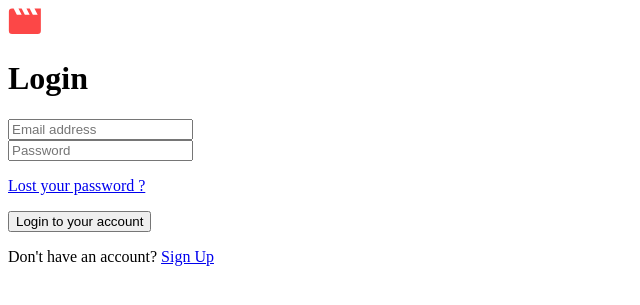
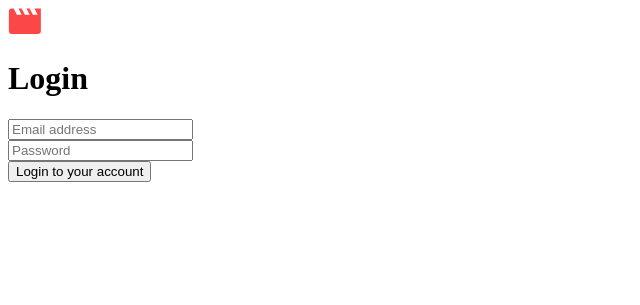
Before and after one commit to Kevin-HESSE/FEM-web-app, a Symfony app: template templates/account/authentication/login.html.twig in a window 1280 px wide. Shown: the top 305 px of the page, without its empty margins (0-640 px from the left). Run offline with Twig, Linux system fonts and the light colour scheme; the template is opened without the code that fills it, so the values that code supplies are empty; some libraries are stand-ins or nearby versions.

Commit message:
updating readme and disabling useless link

```diff
--- a/templates/account/authentication/login.html.twig
+++ b/templates/account/authentication/login.html.twig
@@ -22,9 +22,9 @@
             <input type="hidden" name="_csrf_token" value="{{ csrf_token('authenticate') }}">
         </div>
         <div class="form-auth__cta">
-            <p><a class="nav-cta" href="#">Lost your password ?</a></p>
+{#            <p><a class="nav-cta" href="#">Lost your password ?</a></p>#}
             <button class="btn">Login to your account</button>
-            <p>Don't have an account? <a class="nav-cta" href="#">Sign Up</a></p>
+{#            <p>Don't have an account? <a class="nav-cta" href="#">Sign Up</a></p>#}
         </div>
     </form>
 {% endblock %}
```
Also changed, not shown: README.md.
